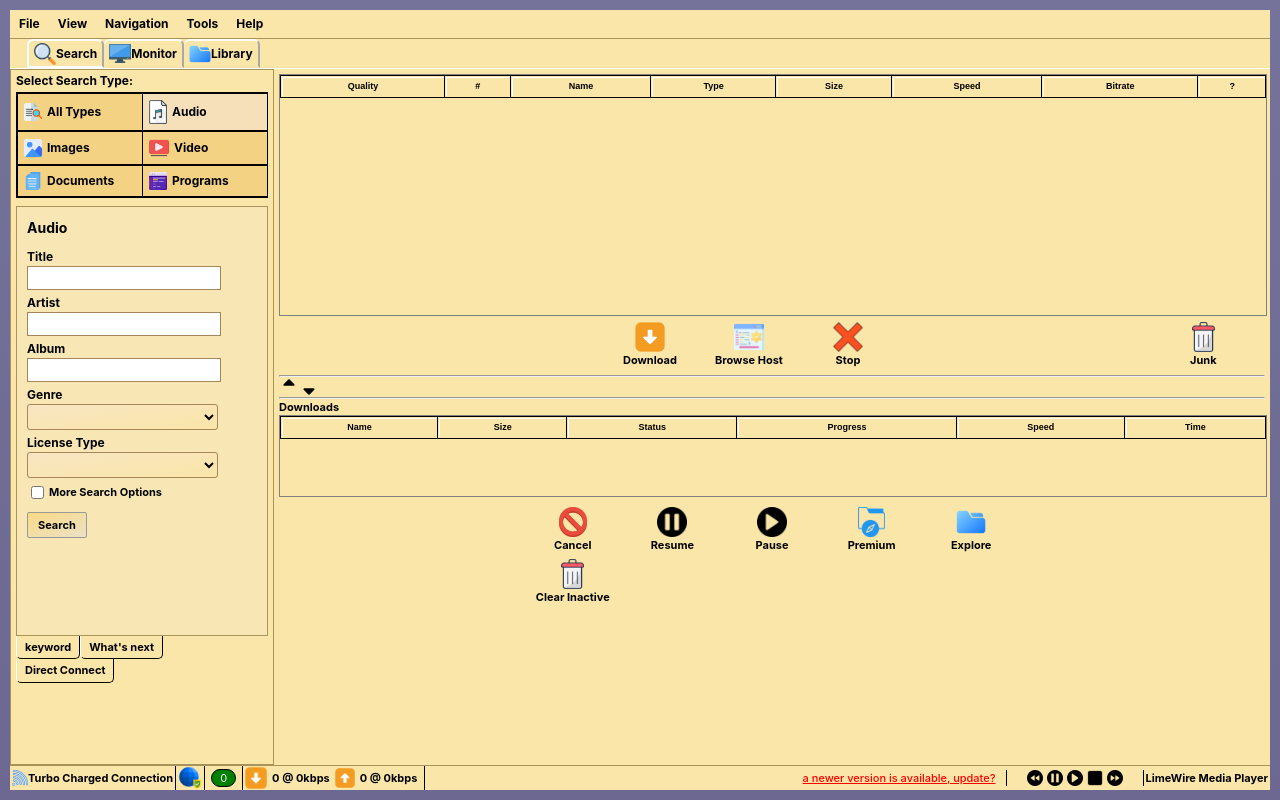
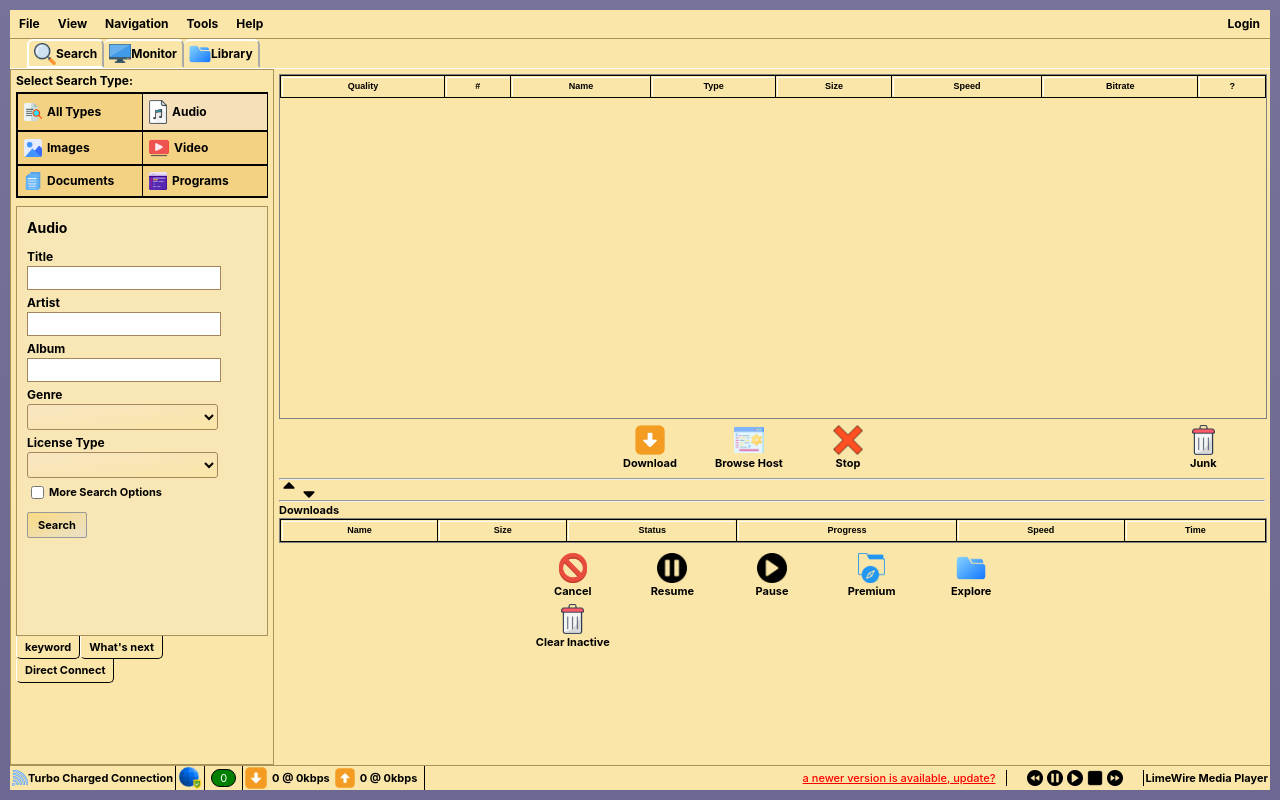
Before and after one commit to UswahAlvi/LimeWire, a React (Vite) app: page / in a window 1280 px wide. Built offline with nearby package versions, Linux system fonts and the light colour scheme.

Commit message:
login button

```diff
--- a/package.json
+++ b/package.json
@@ -18,6 +18,7 @@
     "react-dom": "^19.0.0",
     "react-icons": "^5.5.0",
     "react-redux": "^9.2.0",
+    "react-router-dom": "^7.4.0",
     "styled-components": "^6.1.15"
   },
   "devDependencies": {
--- a/src/Components/LimeWireUI.jsx
+++ b/src/Components/LimeWireUI.jsx
@@ -107,8 +107,15 @@
   border-bottom: 1.5px solid #a8935a;
   display: flex;
   font-size: 12px;
+  justify-content: space-between;
 `;
-
+const Cont = styled.div`
+  display: flex;
+`;
+const ButtonLogin = styled.button`
+  all: unset;
+  padding-right: 10px;
+`;
 const IconContainer = styled.div`
   display: flex;
   align-items: center;
@@ -428,7 +435,7 @@
   border: 1px solid grey;
   overflow-y: auto;  /* Enables vertical scrolling */
   overflow-x: hidden;
-  height: ${({ height }) => (typeof height === "number" ? `${height}px` : height || "240px")};
+  height: ${({ height }) => (typeof height === "number" ? `${height}%` : height || "50%")};
 `;
 const ProgressBar = styled.div`
   height: 12px;
@@ -710,11 +717,14 @@
       <Container>
         <Navbar>
           <Menu>
-            <Dropdown title="File" items={DropDownItemsFile} />
-            <Dropdown title="View" items={DropDownItemsView} />
-            <Dropdown title="Navigation" items={DropDownItemsNavigation} />
-            <Dropdown title="Tools" items={DropDownItemsTools} />
-            <Dropdown title="Help" items={DropDownItemsResources} />
+            <Cont>
+              <Dropdown title="File" items={DropDownItemsFile} />
+              <Dropdown title="View" items={DropDownItemsView} />
+              <Dropdown title="Navigation" items={DropDownItemsNavigation} />
+              <Dropdown title="Tools" items={DropDownItemsTools} />
+              <Dropdown title="Help" items={DropDownItemsResources} />
+            </Cont>
+              <ButtonLogin >Login</ButtonLogin>
           </Menu>
           <IconBar>
           <IconContainer>
@@ -857,7 +867,7 @@
             ))}
           </div>
 
-            <TableContainer height={240}>
+            <TableContainer height={50}>
               <Table>
                 <thead>
                   <tr>
```
Also changed, not shown: 1 other file (tests, documents, lock files or other folders).
